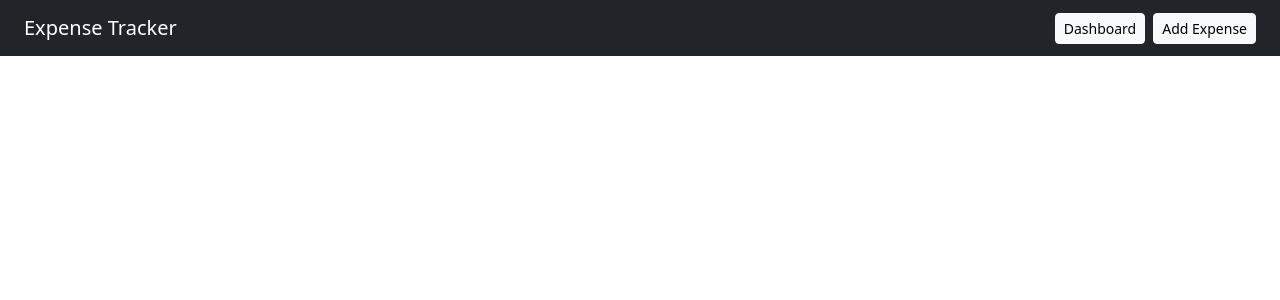
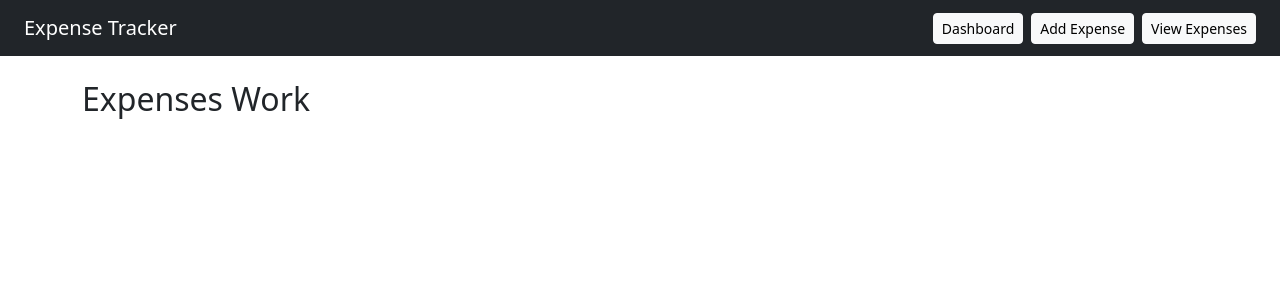
Before and after one commit to Bowman-Nathan/expense-tracker, an Angular app: page /expenses in a window 1280 px wide. Before the commit this address led to /. Shown: the top 300 px of the page. Built offline with nearby package versions, Linux system fonts and the light colour scheme.

Commit message:
Created view expenses button, tested now adding expenses to the link

```diff
--- a/src/app/app.html
+++ b/src/app/app.html
@@ -4,6 +4,7 @@
   <div>
     <a routerLink="/" class="btn btn-light btn-sm"> Dashboard </a>
     <a routerLink="/add" class="btn btn-light btn-sm ms-2">Add Expense</a>
+    <a routerLink="/expenses" class="btn btn-light btn-sm ms-2">View Expenses</a>
   </div>
 </nav>
 
--- a/src/app/app.routes.ts
+++ b/src/app/app.routes.ts
@@ -1,8 +1,10 @@
 import { Routes } from '@angular/router';
 import { DashboardComponent } from './components/dashboard/dashboard';
 import { AddExpenseComponent } from './components/add-expense/add-expense';
+import { ExpenseListComponent } from './components/expense-list/expense-list';
 
 export const routes: Routes = [
   { path: '', component: DashboardComponent },
-  { path: 'add', component: AddExpenseComponent}
+  { path: 'add', component: AddExpenseComponent},
+  { path: 'expenses', component: ExpenseListComponent}
 ];
--- a/src/app/components/expense-list/expense-list.html
+++ b/src/app/components/expense-list/expense-list.html
@@ -0,0 +1 @@
+<h2>Expenses Work</h2>
```
Also changed, not shown: src/app/components/expense-list/expense-list.ts (+8 -0 lines).
